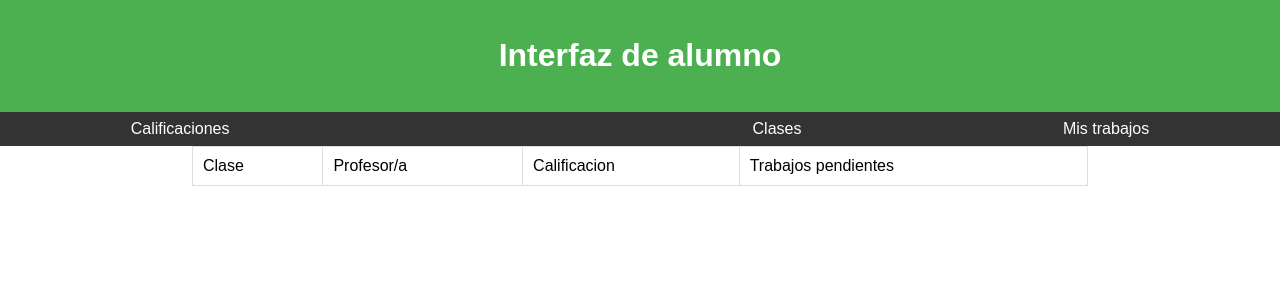
After one commit to Programador54/Saeko, a PHP site: page /interfaz_alum.php in a window 1280 px wide. The commit adds this page. Shown: the top 300 px of the page. Run offline with PHP 8.4, Linux system fonts and the light colour scheme.

Commit message:
student interface

```diff
--- a/inicio_sesion.php
+++ b/inicio_sesion.php
@@ -23,7 +23,6 @@ if ($_SERVER["REQUEST_METHOD"] === "POST") {
         header("Location: index.php");
         exit();
     } else {
-<<<<<<< HEAD
         // security: use a secure hashing algorithm
         $hashedPassword = password_hash($password, PASSWORD_DEFAULT);
 
@@ -38,9 +37,7 @@ if ($_SERVER["REQUEST_METHOD"] === "POST") {
         } else {
             echo "Error al registrar: " . $insertStatement->error;
         }
-=======
         echo "Usuario o contraseña incorrectos";
->>>>>>> a5f71f4b37bd241d9bca55d51e8be23f8e6c6a67
     }
     $stmt->close();
 }
@@ -104,11 +101,10 @@ $conn->close();
         <input type="password" name="password" placeholder="Contraseña" required class="input">
         <button type="submit" class="button">Iniciar sesión</button><br>
       </form>
->>>>>>> 77cc1045b6d105f0d27e40a0edcf61fbb9621f94
     </div>
 </div>
   </div>
->>>>>>> a5f71f4b37bd241d9bca55d51e8be23f8e6c6a67
+
 
 </body>
 
--- /dev/null
+++ b/interfaz_alum.php
@@ -0,0 +1,33 @@
+<!DOCTYPE html>
+<html lang="es">
+<head>
+    <meta charset="UTF-8">
+    <meta name="viewport" content="width=device-width, initial-scale=1.0">
+    <link rel="stylesheet" type="text/css" href="estilo_interfaz_prof.css">
+    <title>Bienvenido</title>
+</head>
+<body>
+    <header>
+        <h1>Interfaz de alumno</h1>
+    </header>
+    <nav>
+            <ul>
+                <li> <a href="calificaciones_alum.php">Calificaciones</li>
+                <li> <a href="clases.php">Clases</a></li>
+                <li> <a href="trabajos.php">Mis trabajos</a></li>
+            </ul>
+        </nav>
+        <table>
+            <tr>
+                <td>Clase</td>
+                <td>Profesor/a</td>
+                <td>Calificacion</td>
+                <td>Trabajos pendientes</td>
+            </tr>
+        </table>
+</body>
+</html>
+<?php
+//file that contains connection to db
+include "db/conexion.php";
+?>
```
